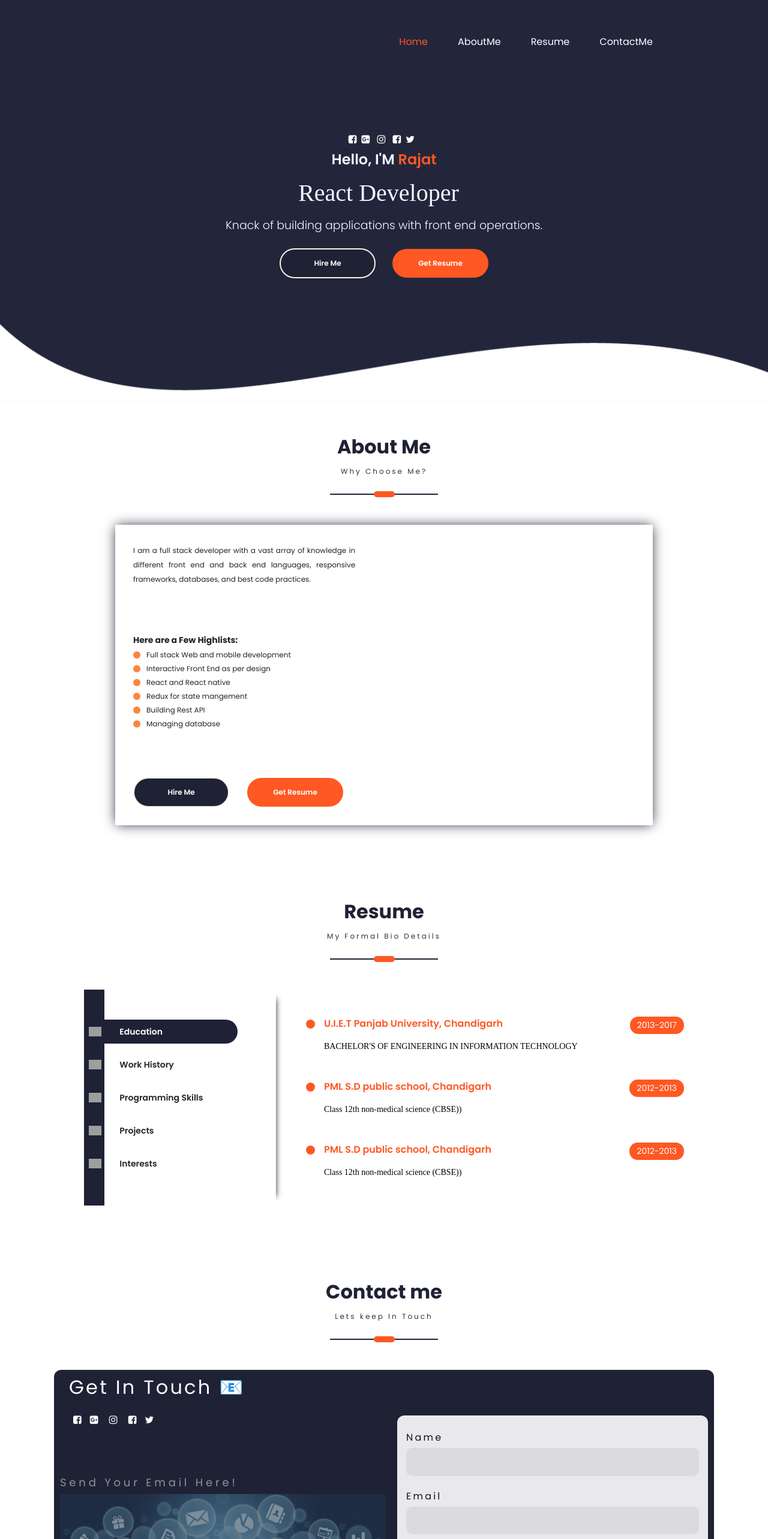
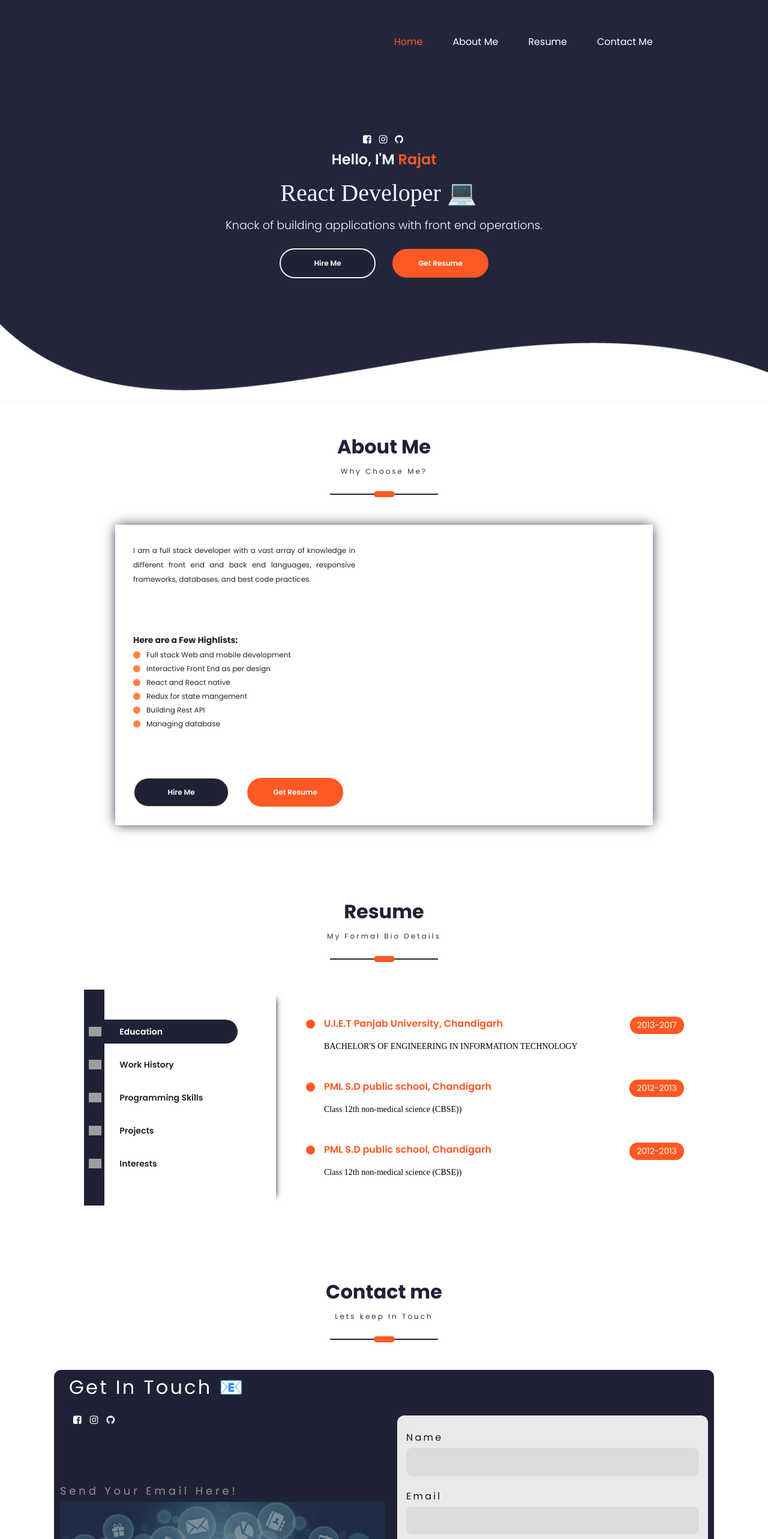
Before and after one commit to rajat6235/portfolio, a React (Create React App) app in the folder myportfolio/: page / in a window 1280 px wide. Shown: the top 2566 px of the page at 60% size. Built offline with nearby package versions, Linux system fonts and the light colour scheme; grey boxes are pictures that could not be loaded; a web font is replaced by a local one.

Commit message:
social media links added

```diff
--- a/myportfolio/src/Container/ContactMe/ContactMe.js
+++ b/myportfolio/src/Container/ContactMe/ContactMe.js
@@ -70,21 +70,15 @@ export default function ContactMe(props) {
           <h2 className="title">
             <Typical loop={Infinity} steps={["Get In Touch 📧", 1000]} />
           </h2>{" "}
-          <a href="#">
-            <i className="fa fa-facebook-square"></i>
-          </a>
-          <a href="#">
-            <i className="fa fa-google-plus-square"></i>
-          </a>{" "}
-          <a href="#">
-            <i className="fa fa-instagram"></i>
-          </a>{" "}
-          <a href="#">
-            <i className="fa fa-facebook-square"></i>
-          </a>
-          <a href="add links to github etc here">
-            <i className="fa fa-twitter"></i>
-          </a>
+          <a href="https://www.facebook.com/rajat6235">
+                <i className="fa fa-facebook-square"></i>
+              </a>
+              <a href="https://www.instagram.com/rajat6235">
+                <i className="fa fa-instagram"></i>
+              </a>
+              <a href="https://github.com/rajat6235">
+                <i className="fa fa-github"></i>
+              </a>
         </div>
         <div className="back-form">
           <div className="img-back">
@@ -100,7 +94,7 @@ export default function ContactMe(props) {
             <input type="text" onChange={handleEmail} value={email} />
 
             <label htmlFor="message">Message</label>
-            <input type="text" onChange={handleMessage} value={message} />
+            <textarea type="text" onChange={handleMessage} value={message} />
 
             <div className="send-btn">
               <button type="submt">
--- a/myportfolio/src/Container/Home/Header/Header.js
+++ b/myportfolio/src/Container/Home/Header/Header.js
@@ -26,7 +26,10 @@ export default function Header() {
         className={getHeaderOptionsClasses(i)}
         onClick={() => switchScreen(i, Screen)}
       >
-        <span>{Screen.screen_name}</span>
+        <span>{
+          Screen.screen_name==="AboutMe"? "About  Me": Screen.screen_name==="ContactMe" ? "Contact  Me" : Screen.screen_name
+
+          }</span>
       </div>
     ));
   };
--- a/myportfolio/src/Container/Home/Profile/Profile.css
+++ b/myportfolio/src/Container/Home/Profile/Profile.css
@@ -73,7 +73,7 @@ transition: 1s ease-in;
 .colz .colz-icon i {
     color: white;
     padding: 8px;
-    padding-left: 0px;
+    padding-left: 5px;
 }
 .colz .colz-icon i:hover {
     transform: scale(1.5);
@@ -93,6 +93,8 @@ transition: 1s ease-in;
         width: 120px;
         padding: 11px 0 ;
         z-index: 700;
+        font-size: 14px ;
+
     }
 }
 @media screen and (max-width:910px){
@@ -129,6 +131,9 @@ transition: 1s ease-in;
     .profile-details-role h1 {
         font-size: 38px;
     }
+    .profile-options .btn {
+        font-size: 12px ;
+    }
 }
 @media screen and (max-width:375px){
     .profile-picture{
@@ -139,6 +144,9 @@ transition: 1s ease-in;
     .profile-details{
         width: 90%;
     }
+    .profile-options .btn {
+        font-size: 12px ;
+    }
     .profile-details-role h1 {
         font-size: 33px;}
 }
@@ -147,9 +155,15 @@ transition: 1s ease-in;
     .profile-details-role h1 {
         font-size: 31px;
     }
+    .profile-options .btn {
+        font-size: 12px ;
+    }
 }
 @media screen and (max-width:320px){
     .profile-details-role h1 {
         font-size: 28px;
     }
+    .profile-options .btn {
+        font-size: 12px ;
+    }
 }
--- a/myportfolio/src/Container/Home/Profile/Profile.js
+++ b/myportfolio/src/Container/Home/Profile/Profile.js
@@ -9,20 +9,14 @@ export default function Profile() {
         <div className="profile-details">
           <div className="colz">
             <div className="colz-icon">
-              <a href="#">
+              <a href="https://www.facebook.com/rajat6235">
                 <i className="fa fa-facebook-square"></i>
               </a>
-              <a href="#">
-                <i className="fa fa-google-plus-square"></i>
-              </a>{" "}
-              <a href="#">
+              <a href="https://www.instagram.com/rajat6235">
                 <i className="fa fa-instagram"></i>
-              </a>{" "}
-              <a href="#">
-                <i className="fa fa-facebook-square"></i>
               </a>
-              <a href="add links to github etc here">
-                <i className="fa fa-twitter"></i>
+              <a href="https://github.com/rajat6235">
+                <i className="fa fa-github"></i>
               </a>
             </div>
           </div>
@@ -38,15 +32,18 @@ export default function Profile() {
               <h1>
                 {" "}
                 <Typical
-                  loop={Infinity}
                   steps={[
                     "Ethusiastic Developer 🛑 ",
-                    1000,
+                    2000,
                     "React Developer 💻 ",
-                    1000,
+                    2000,
                     "Front End Developer ➬ ",
-                    1000,
+                    2000,
                   ]}
+                  wrapper="p"
+                  loop={Infinity}
+
+
                 />
               </h1>
               <span className="profile-role-tagline">
```
